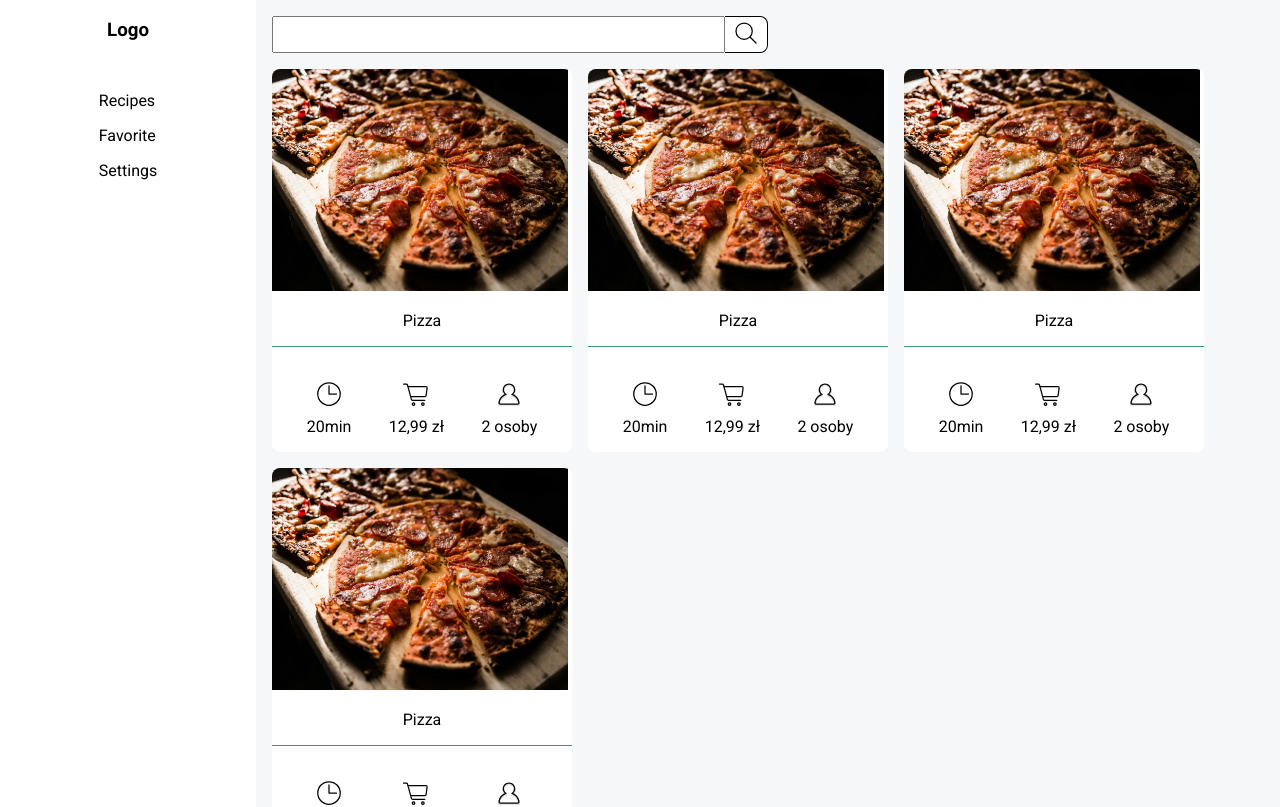
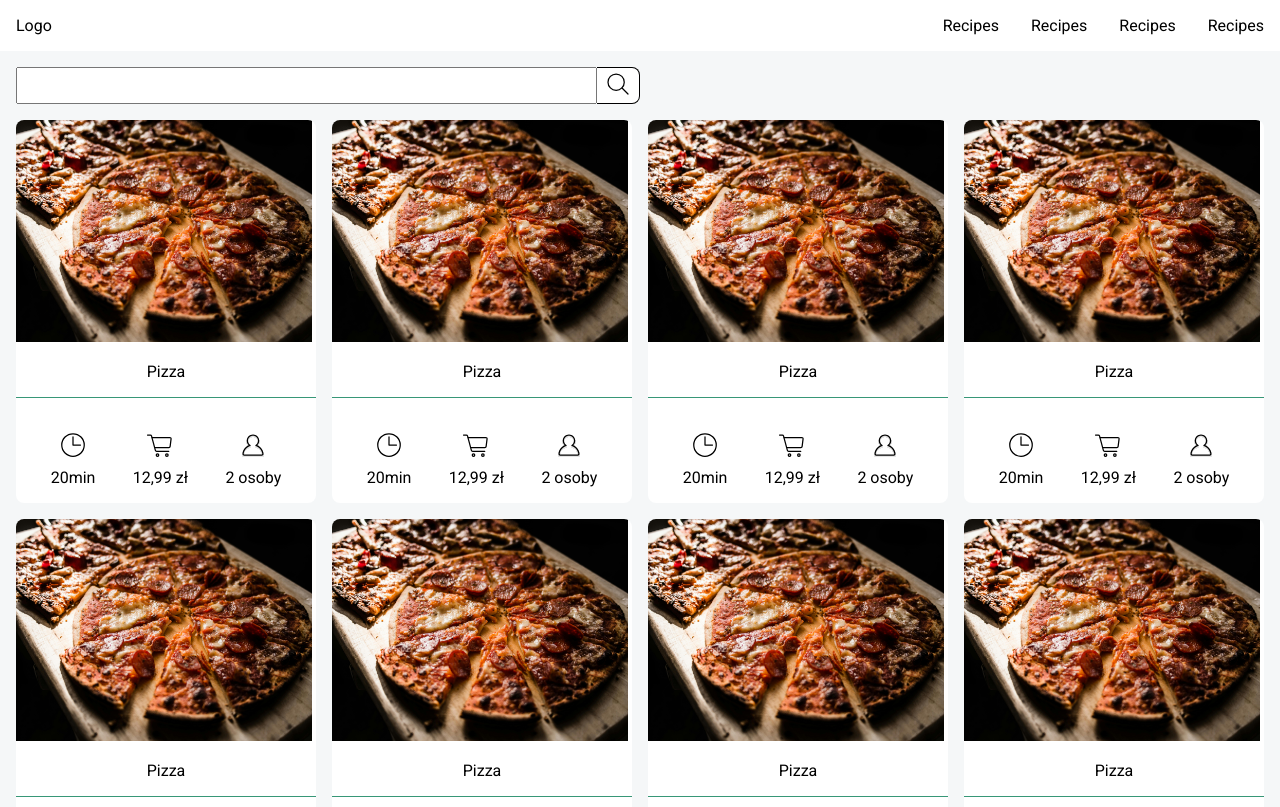
Before and after one commit to erski1525/recipe-web-app, a Vue app: page /recipes in a window 1280 px wide. Shown: the top 807 px of the page. Built offline with nearby package versions, Linux system fonts and the light colour scheme.

Commit message:
restyle navbar

```diff
--- a/src/App.vue
+++ b/src/App.vue
@@ -1,8 +1,10 @@
 <script setup>
-import { RouterView } from 'vue-router'
+import { RouterView } from 'vue-router';
+import Nav from './components/core/Nav.vue';
 </script>
 
 <template>
+  <Nav></Nav>
   <RouterView />
 </template>
 
--- a/src/assets/main.css
+++ b/src/assets/main.css
@@ -16,11 +16,6 @@ ul{
     list-style: none;
     padding: 0;
 }
-
-.logo{
-    text-align: center;
-}
-
 /* || UTILITIES */
 
 .container{
@@ -39,26 +34,6 @@ ul{
     flex-direction: column;
     gap: .5rem;
     align-items: center;
-}
-
-/* || NAV */
-
-.nav{
-    display: flex;
-    flex-direction: column;
-    align-items: center;
-    padding: 0 1rem;
-    width: 20%;
-}
-
-.link{
-    margin: 1rem 0;
-    text-decoration: none;
-    color: black;
-}
-
-.link:hover{
-    color: var(--color-primary);
 }
 
 /* || FORM */
--- /dev/null
+++ b/src/components/core/Nav.vue
@@ -0,0 +1,135 @@
+<script setup>
+import MenuIcon from '../icons/MenuIcon.vue';
+import CloseIcon from '../icons/CloseIcon.vue';
+import { ref} from 'vue';
+
+const showMobileNav = ref(false);
+
+const showMenu = () => {
+    showMobileNav.value = true;
+};
+
+const hideMenu = () => {
+    showMobileNav.value = false;
+};
+
+</script>
+
+<template>
+    <nav class="nav">
+        <p class="logo">Logo</p>
+        <ul class="nav__list">
+            <li class="hideOnMobile">
+                <RouterLink class="link" :to="{name: 'recipes'}">
+                    Recipes
+                </RouterLink>
+            </li>
+            <li class="hideOnMobile">
+                <RouterLink class="link" :to="{name: 'recipes'}">
+                    Recipes
+                </RouterLink>
+            </li>
+            <li class="hideOnMobile">
+                <RouterLink class="link" :to="{name: 'recipes'}">
+                    Recipes
+                </RouterLink>
+            </li>
+            <li class="hideOnMobile">
+                <RouterLink class="link" :to="{name: 'recipes'}">
+                    Recipes
+                </RouterLink>
+            </li>
+            <li class="nav__icon showOnMobile">
+                <MenuIcon @click="showMenu()"/>
+            </li>
+        </ul>
+        <ul class="nav__list--mobile" ref="nav" v-if="showMobileNav">
+            <li class="close">
+                <CloseIcon @click="hideMenu()"/>
+            </li>
+            <li>
+                <RouterLink class="link" :to="{name: 'recipes'}">
+                    Recipes
+                </RouterLink>
+            </li>
+            <li>
+                <RouterLink class="link" :to="{name: 'recipes'}">
+                    Recipes
+                </RouterLink>
+            </li>
+            <li>
+                <RouterLink class="link" :to="{name: 'recipes'}">
+                    Recipes
+                </RouterLink>
+            </li>
+            <li>
+                <RouterLink class="link" :to="{name: 'recipes'}">
+                    Recipes
+                </RouterLink>
+            </li>
+        </ul>
+    </nav>
+</template>
+
+<style scoped>
+    .nav{
+        padding: 1em;
+        display: flex;
+        justify-content: space-between;
+        align-items: center;
+    }
+
+    .nav__list{
+        display: flex;
+        justify-content: space-between;
+        margin: 0;
+        align-items: center;
+        gap: 2rem;
+    }
+
+    .nav__list li{
+        width: 100%;
+    }
+
+    .nav__list--mobile{
+        position: absolute;
+        gap: 1rem;
+        top: 0;
+        left: 0;
+        width: 100%;
+        background-color: white;
+        height: 100vh;
+        padding: 0 2rem;
+    }
+
+    .nav__list--mobile li{
+        padding: 1em 0;
+    }
+
+    .nav__icon{
+        display: none;
+    }
+    .logo{
+        margin: 0;
+    }
+
+    .close{
+        display: flex;
+        justify-content: end;
+    }
+
+    .link{
+        text-decoration: none;
+        color: black;
+    }
+
+    @media (max-width: 600px) {
+        .hideOnMobile{
+            display: none;
+        }
+
+        .showOnMobile{
+            display: inline-block;
+        }
+    }
+</style>
--- /dev/null
+++ b/src/components/icons/CloseIcon.vue
@@ -0,0 +1,3 @@
+<template>
+    <svg xmlns="http://www.w3.org/2000/svg" height="24px" viewBox="0 -960 960 960" width="24px" fill="#000000"><path d="m256-200-56-56 224-224-224-224 56-56 224 224 224-224 56 56-224 224 224 224-56 56-224-224-224 224Z"/></svg>
+</template>
--- /dev/null
+++ b/src/components/icons/MenuIcon.vue
@@ -0,0 +1,3 @@
+<template>
+    <svg xmlns="http://www.w3.org/2000/svg" height="24px" viewBox="0 -960 960 960" width="24px" fill="#000000"><path d="M120-240v-80h720v80H120Zm0-200v-80h720v80H120Zm0-200v-80h720v80H120Z"/></svg>
+</template>
--- a/src/views/RecipesView.vue
+++ b/src/views/RecipesView.vue
@@ -6,26 +6,6 @@ import SearchIcon from '../components/icons/SearchIcon.vue';
 </script>
 <template>
     <div class="container">
-        <nav class="nav">
-        <h3 class="logo">Logo</h3>
-        <ul class="nav__list">
-            <li class="link">
-                <RouterLink :to="{name: 'recipes'}" class="link">
-                    Recipes
-                </RouterLink>
-            </li>
-            <li class="link">
-                <RouterLink :to="{name: 'recipes'}" class="link">
-                    Favorite
-                </RouterLink>
-            </li>
-            <li class="link">
-                <RouterLink :to="{name: 'recipes'}" class="link">
-                    Settings
-                </RouterLink>
-            </li>
-        </ul>
-        </nav>
         <div class="container__content">
             <div>
                 <form class="search">
@@ -33,67 +13,7 @@ import SearchIcon from '../components/icons/SearchIcon.vue';
                 <button class="search__submit"><SearchIcon/></button>
                 </form>
             <ul class="recipes__list">
-                <li>
-                    <div class="recipe">
-                        <img class="recipe__img" src="../assets/default.jpg"/>
-                        <p class="recipe__title">Pizza</p>
-                        <div class="recipe__description">
-                            <div class="icon__wrapper">
-                                <ClockIcon/>
-                                20min
-                            </div>
-                            <div class="icon__wrapper">
-                                <CartIcon/>
-                                12,99 zł
-                            </div>
-                            <div class="icon__wrapper">
-                                <PersonIcon/>
-                                2 osoby
-                            </div>
-                        </div>
-                    </div>
-                </li>
-                <li>
-                    <div class="recipe">
-                        <img class="recipe__img" src="../assets/default.jpg"/>
-                        <p class="recipe__title">Pizza</p>
-                        <div class="recipe__description">
-                            <div class="icon__wrapper">
-                                <ClockIcon/>
-                                20min
-                            </div>
-                            <div class="icon__wrapper">
-                                <CartIcon/>
-                                12,99 zł
-                            </div>
-                            <div class="icon__wrapper">
-                                <PersonIcon/>
-                                2 osoby
-                            </div>
-                        </div>
-                    </div>
-                </li>
-                <li>
-                    <div class="recipe">
-                        <img class="recipe__img" src="../assets/default.jpg"/>
-                        <p class="recipe__title">Pizza</p>
-                        <div class="recipe__description">
-                            <div class="icon__wrapper">
-                                <ClockIcon/>
-                                20min
-                            </div>
-                            <div class="icon__wrapper">
-                                <CartIcon/>
-                                12,99 zł
-                            </div>
-                            <div class="icon__wrapper">
-                                <PersonIcon/>
-                                2 osoby
-                            </div>
-                        </div>
-                    </div>
-                </li>
-                <li>
+                <li v-for="i in 20">
                     <div class="recipe">
                         <img class="recipe__img" src="../assets/default.jpg"/>
                         <p class="recipe__title">Pizza</p>
```
